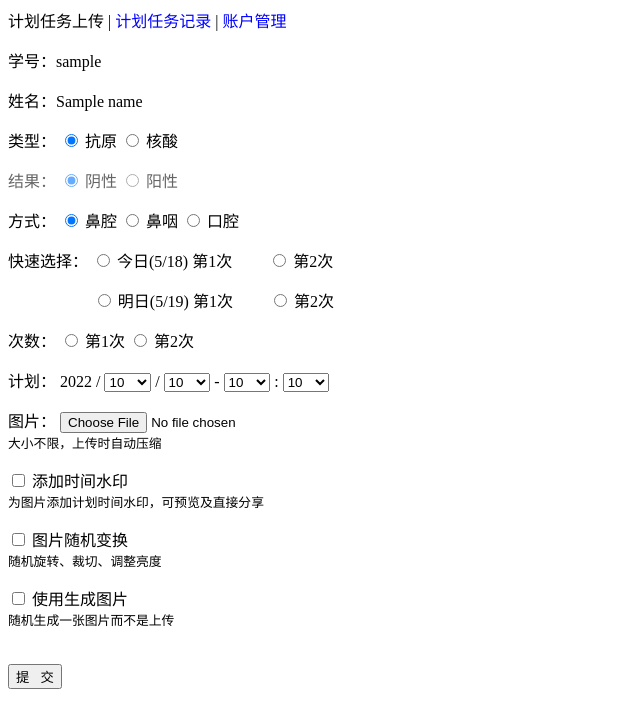
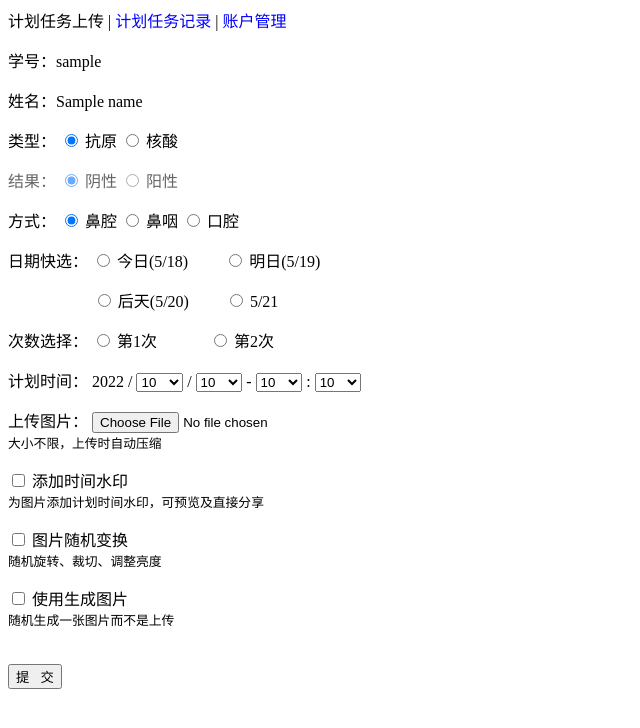
Before and after one commit to panghaibin/Timed_Upload, a Python web app: template templates/antigen.html in a window 1280 px wide. Shown: the top 728 px of the page, without its empty margins (0-640 px from the left). Run offline with Jinja, Linux system fonts and the light colour scheme; the template is opened without the code that fills it: most values are stand-ins (such as "Sample title", 1, 10 or a date in 2020).

Commit message:
antigen date quick select

```diff
--- a/static/css/main.css
+++ b/static/css/main.css
@@ -1,5 +1,5 @@
 html, body {
-    min-width: 350px;
+    min-width: 390px;
 }
 
 a {
--- a/templates/antigen.html
+++ b/templates/antigen.html
@@ -48,69 +48,46 @@
         <label for="throat">口腔</label>
     </p>
     <p>
-        <label>快速选择：</label>
+        <label>日期快选：</label>
         <label>
-            <input id="today_first" type="radio" name="quick" value="1" onclick="select_plan(1)">
+            <input id="today" type="radio" name="quick" value="1" onclick="select_date(1)">
         </label>
-        <label for="today_first">今日(<span id="today_first_day"></span>) 第1次</label>
+        <label for="today">今日(<span id="today_day"></span>)</label>
         <label style="padding-left: 2em">
-            <input id="today_second" type="radio" name="quick" value="2" onclick="select_plan(2)">
+            <input id="tmr" type="radio" name="quick" value="2" onclick="select_date(2)">
         </label>
-        <label for="today_second">第2次</label>
+        <label for="tmr">明日(<span id="tmr_day"></span>)</label>
         <br>
-        <label id="quick_note" for="today_first"
+        <label id="quick_note" for="today"
                style="padding-left: 7rem;font-size: 0.8em;display: none">
-            提示：现在是<span id="quick_note_date"></span>的凌晨
+            现在是<span id="quick_note_date"></span>的凌晨
         </label>
     </p>
-    {#    <p>#}
-    {#        <span style="padding-left: 5.3em">#}
-    {#            <label>#}
-    {#                <input id="today_second" type="radio" name="quick" value="1" onclick="select_plan(2)">#}
-    {#            </label>#}
-    {#            <label for="today_second">今日(<span id="today_second_day"></span>) 第2次</label>#}
-    {#        </span>#}
-    {#    </p>#}
     <p>
         <span style="padding-left: 5.3em">
             <label>
-                <input id="tmr_first" type="radio" name="quick" value="3" onclick="select_plan(3)">
+                <input id="da_tmr" type="radio" name="quick" value="3" onclick="select_date(3)">
             </label>
-            <label for="tmr_first">明日(<span id="tmr_first_day"></span>) 第1次</label>
+            <label for="da_tmr">后天(<span id="da_tmr_day"></span>)</label>
             <label style="padding-left: 2em">
-                <input id="tmr_second" type="radio" name="quick" value="4" onclick="select_plan(4)">
+                <input id="tdfn" type="radio" name="quick" value="4" onclick="select_date(4)">
             </label>
-            <label for="tmr_second">第2次</label>
+            <label for="tdfn"><span id="tdfn_day"></span></label>
         </span>
     </p>
-    {#    <p>#}
-    {#        <span style="padding-left: 5.3em">#}
-    {#            <label>#}
-    {#                <input id="tmr_second" type="radio" name="quick" value="1" onclick="select_plan(4)">#}
-    {#            </label>#}
-    {#            <label for="tmr_second">明日(<span id="tmr_second_day"></span>) 第2次</label>#}
-    {#        </span>#}
-    {#    </p>#}
     <p>
-        <label>次数：</label>
+        <label>次数选择：</label>
         <label>
-            <input id="first" type="radio" name="test_times" value="1" required>
+            <input id="first" type="radio" name="test_times" value="1" onclick="select_hour(1)" required>
         </label>
         <label for="first">第1次</label>
-        <label>
-            <input id="second" type="radio" name="test_times" value="2" required>
+        <label style="padding-left: 3em">
+            <input id="second" type="radio" name="test_times" value="2" onclick="select_hour(2)" required>
         </label>
         <label for="second">第2次</label>
     </p>
-    {#    <p>#}
-    {#        <label>计划：</label>#}
-    {#        <label>#}
-    {#            <input type="date" name="date" value="{{ date }}">#}
-    {#            <input type="time" name="time" value="{{ time }}">#}
-    {#        </label>#}
-    {#    </p>#}
     <p>
-        <label>计划：</label>
+        <label>计划时间：</label>
         <label>
             2022
             /
@@ -156,7 +133,7 @@
         </label>
     </p>
     <p id="img_upload_form">
-        <label>图片：</label>
+        <label>上传图片：</label>
         <label>
             <input id="image" type="file" name="image" required>
         </label>
@@ -195,19 +172,29 @@
 </form>
 </body>
 <script>
+    let dl = [];
     let now = new Date();
-    const today_month = now.getMonth() + 1;
-    const today_day = now.getDate();
+    for (let i = 0; i <= 3; i++) {
+        let d = new Date(now.getTime() + i * 24 * 60 * 60 * 1000);
+        dl.push(d);
+    }
+
+    const today_month = dl[0].getMonth() + 1;
+    const today_day = dl[0].getDate();
     const today_date = today_month + '/' + today_day;
-    document.getElementById("today_first_day").innerText = today_date.toString();
-    {#document.getElementById("today_second_day").innerText = today_date.toString();#}
-    let tmr = now
-    tmr.setDate(tmr.getDate() + 1);
-    const tmr_month = tmr.getMonth() + 1;
-    const tmr_day = tmr.getDate();
+    document.getElementById("today_day").innerText = today_date.toString();
+    const tmr_month = dl[1].getMonth() + 1;
+    const tmr_day = dl[1].getDate();
     const tmr_date = tmr_month + '/' + tmr_day;
-    document.getElementById("tmr_first_day").innerText = tmr_date.toString();
-    {#document.getElementById("tmr_second_day").innerText = tmr_date.toString();#}
+    document.getElementById("tmr_day").innerText = tmr_date.toString();
+    const da_tmr_month = dl[2].getMonth() + 1;
+    const da_tmr_day = dl[2].getDate();
+    const da_tmr_date = da_tmr_month + '/' + da_tmr_day;
+    document.getElementById("da_tmr_day").innerText = da_tmr_date.toString();
+    const tdfn_month = dl[3].getMonth() + 1;
+    const tdfn_day = dl[3].getDate();
+    const tdfn_date = tdfn_month + '/' + tdfn_day;
+    document.getElementById("tdfn_day").innerText = tdfn_date.toString();
 
     const hour = now.getHours();
     if (hour < 6) {
@@ -224,23 +211,27 @@
     }
     */
 
-    function select_plan(plan_id) {
-        if (plan_id === 1 || plan_id === 3) {
-            document.getElementById("first").checked = true;
-            document.getElementById("second").checked = false;
-            document.getElementById("hour_7").selected = true;
-        } else if (plan_id === 2 || plan_id === 4) {
-            document.getElementById("first").checked = false;
-            document.getElementById("second").checked = true;
-            document.getElementById("hour_15").selected = true;
-        }
-
-        if (plan_id === 1 || plan_id === 2) {
+    function select_date(plan_id) {
+        if (plan_id === 1) {
             document.getElementById("month_" + today_month).selected = true;
             document.getElementById("day_" + today_day).selected = true;
-        } else if (plan_id === 3 || plan_id === 4) {
+        } else if (plan_id === 2) {
             document.getElementById("month_" + tmr_month).selected = true;
             document.getElementById("day_" + tmr_day).selected = true;
+        } else if (plan_id === 3) {
+            document.getElementById("month_" + da_tmr_month).selected = true;
+            document.getElementById("day_" + da_tmr_day).selected = true;
+        } else if (plan_id === 4) {
+            document.getElementById("month_" + tdfn_month).selected = true;
+            document.getElementById("day_" + tdfn_day).selected = true;
+        }
+    }
+
+    function select_hour(plan_id) {
+        if (plan_id === 1) {
+            document.getElementById("hour_7").selected = true;
+        } else if (plan_id === 2) {
+            document.getElementById("hour_15").selected = true;
         }
     }
 
```
